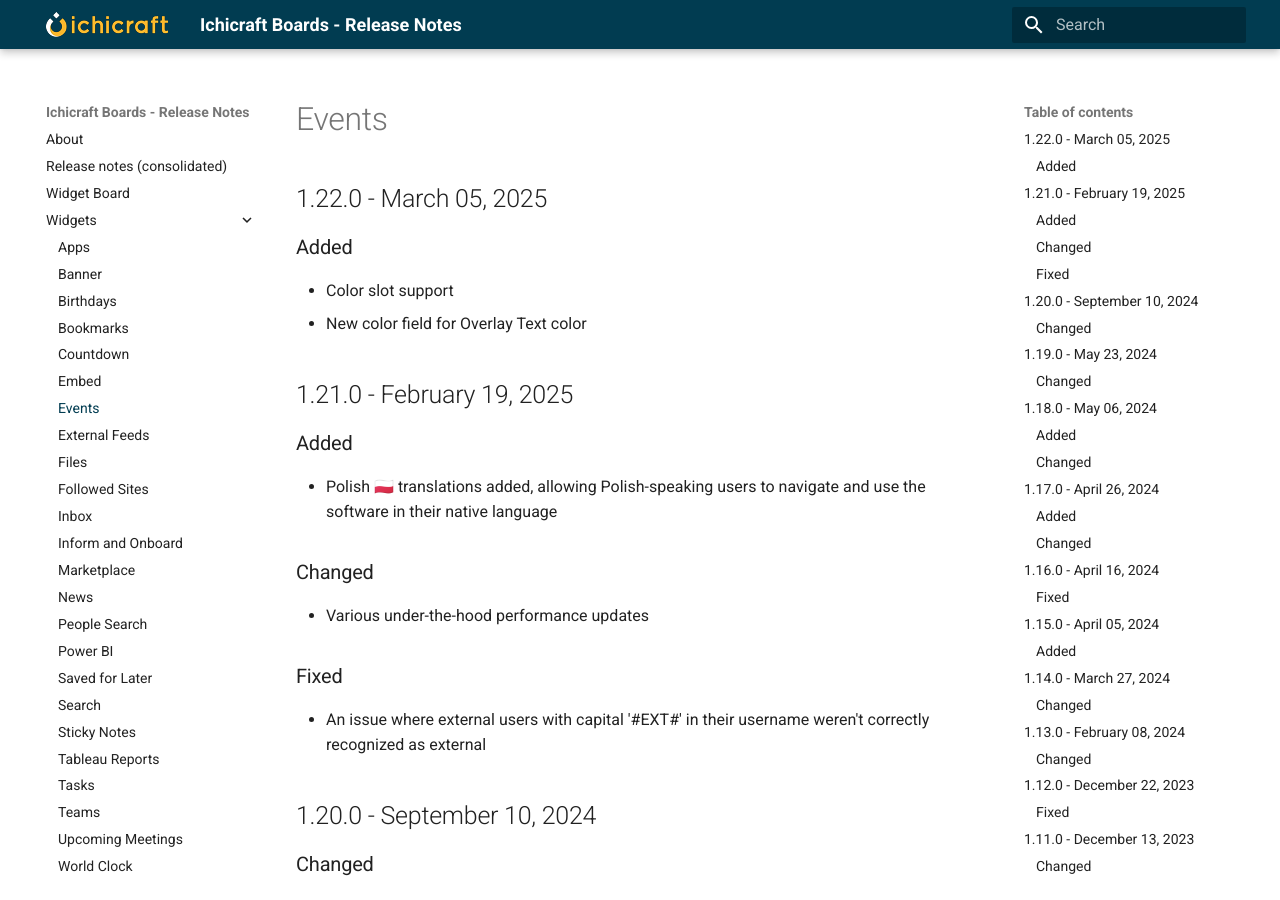
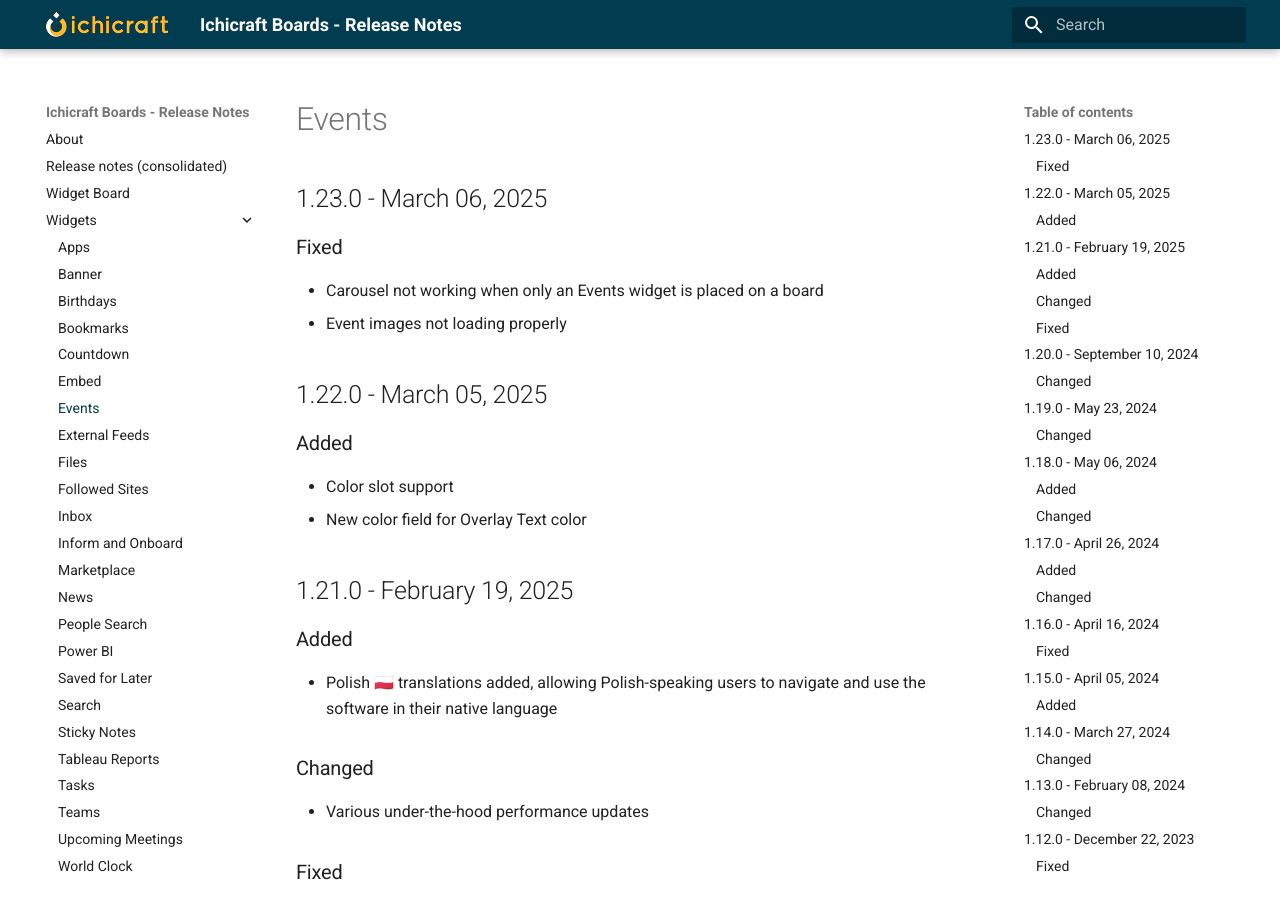
Before and after one commit to ichicraft/widgets-docs, an MkDocs documentation site: the page built from docs/Widgets/Events.md, in a window 1280 px wide and 900 px high. Built offline with MkDocs 1.6.1 and Material for MkDocs 9.7.7, drawn with Linux system fonts in a browser that asks for light colours.

```diff
--- a/docs/Widgets/Events.md
+++ b/docs/Widgets/Events.md
@@ -1,3 +1,9 @@
+## 1.23.0 - March 06, 2025
+
+### Fixed
+- Carousel not working when only an Events widget is placed on a board
+- Event images not loading properly
+
 ## 1.22.0 - March 05, 2025
 
 ### Added
```
Also changed, not shown: docs/Release-notes-(consolidated).md (+6 -0 lines).
